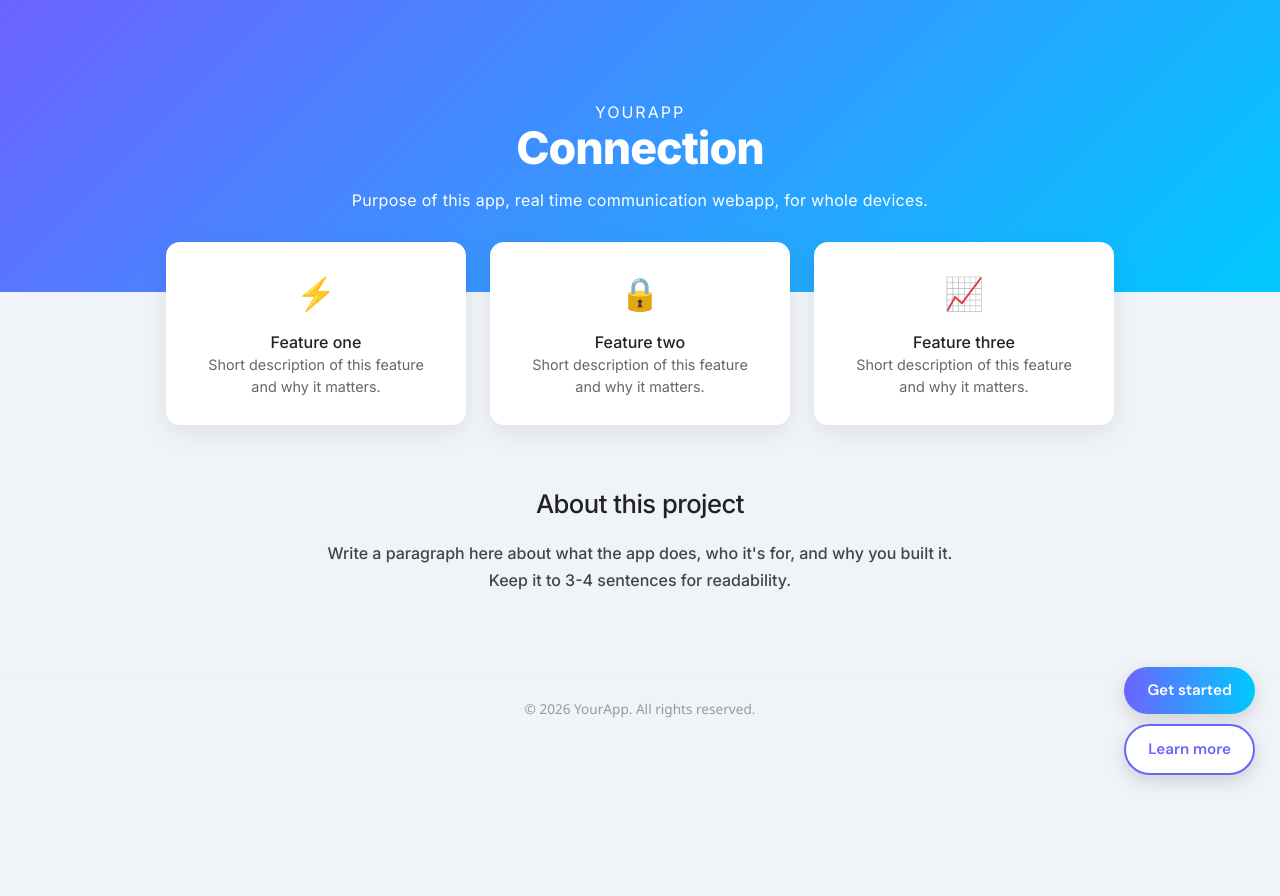
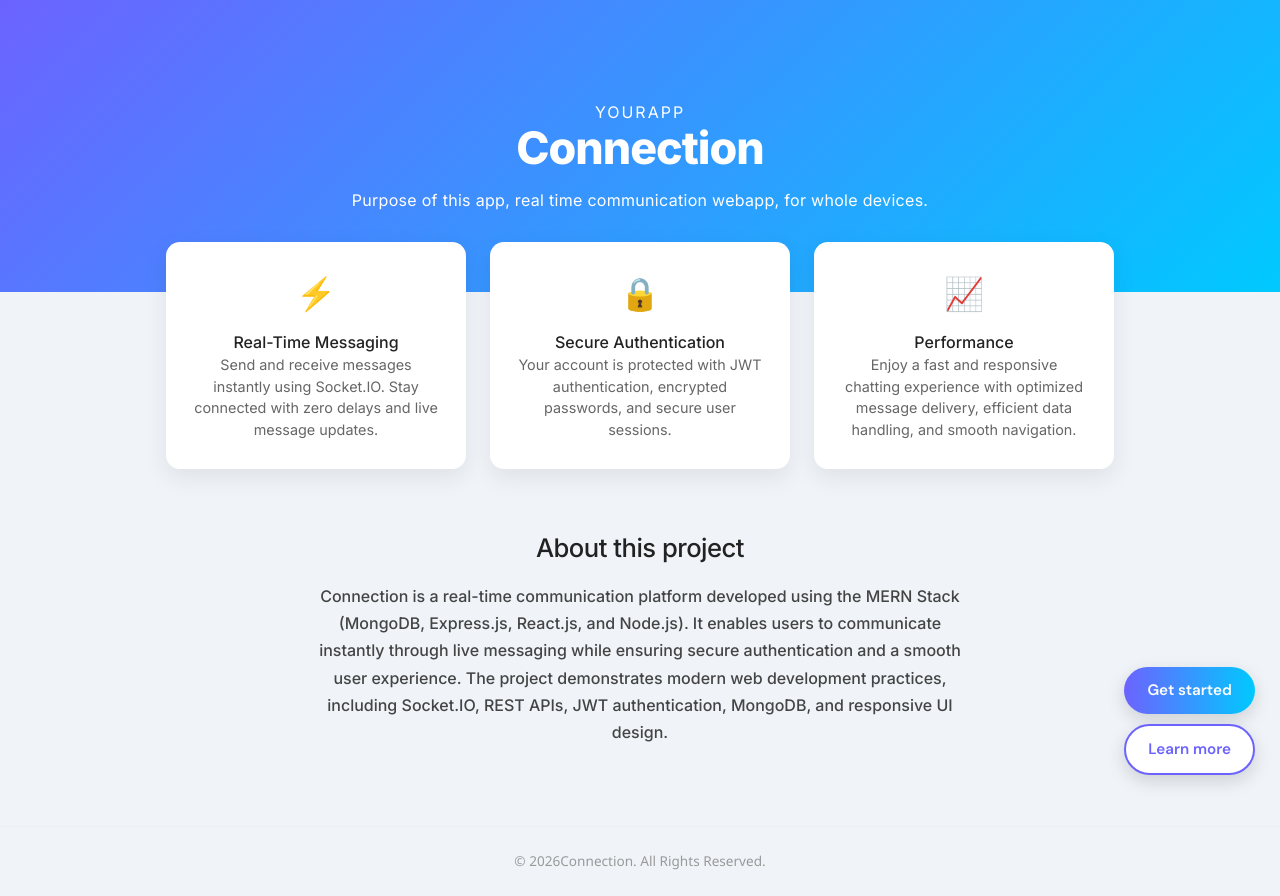
Before and after one commit to muhammadsinancm/Connection-Project, a React (Vite) app in the folder Frontend/: page / in a window 1280 px wide. Before the commit the page ends 800 px from the top, so only its background shows below. Built offline with nearby package versions, Linux system fonts and the light colour scheme.

Commit message:
changed texts

```diff
--- a/Frontend/src/Components For Pages/MessagesList.jsx
+++ b/Frontend/src/Components For Pages/MessagesList.jsx
@@ -123,7 +123,7 @@ function MessagesList() {
 
   useEffect(() => {
 
-    const newSocketProviding = io('https://connection-project-backend.onrender.com', {
+    const newSocketProviding = io('http://localhost:4000', {
       auth: {
         serverOffset: 0,
         token: token
--- a/Frontend/src/Components For Pages/Profile.jsx
+++ b/Frontend/src/Components For Pages/Profile.jsx
@@ -17,7 +17,7 @@ export function Notifications() {
     const useRefSocket = useRef(null)
 
     useEffect(() => {
-        const newSocketProviding = io('https://connection-project-backend.onrender.com', {
+        const newSocketProviding = io('http://localhost:4000', {
             auth: { serverOffset: 0 },
             transports: ['websocket', 'polling']
         })
@@ -128,7 +128,7 @@ function Profile() {
     const { token } = useContext(Context_Connection)
 
     useEffect(() => {
-        const newSocketProviding = io('https://connection-project-backend.onrender.com', {
+        const newSocketProviding = io('http://localhost:4000', {
             auth: { serverOffset: 0 },
             transports: ['websocket', 'polling']
         })
--- a/Frontend/src/Contect/ContextBrowser.jsx
+++ b/Frontend/src/Contect/ContextBrowser.jsx
@@ -23,7 +23,7 @@ function ContextBrowser(props) {
 
   }, [])
 
-  const backendURL = 'https://connection-project-backend.onrender.com'
+  const backendURL = 'http://localhost:4000'
 
 
   const propsValue = {
--- a/Frontend/src/Pages/ConnectionREQ.jsx
+++ b/Frontend/src/Pages/ConnectionREQ.jsx
@@ -20,7 +20,7 @@ function ConnectionREQ() {
   const { token, setConnection, final, setFinal } = useContext(Context_Connection)
 
   useEffect(() => {
-    const newSocketProviding = io('https://connection-project-backend.onrender.com', {
+    const newSocketProviding = io('http://localhost:4000', {
       auth: {
         serverOffset: 0,
         token: token
--- a/Frontend/src/Pages/FirstLoadPage.jsx
+++ b/Frontend/src/Pages/FirstLoadPage.jsx
@@ -43,31 +43,30 @@ function FirstLoadingPages() {
             <section className="about-features">
                 <div className="feature-card animate-on-scroll">
                     <div className="feature-icon">⚡</div>
-                    <h3>Feature one</h3>
-                    <p>Short description of this feature and why it matters.</p>
+                    <h3>Real-Time Messaging</h3>
+                    <p>Send and receive messages instantly using Socket.IO. Stay connected with zero delays and live message updates.</p>
                 </div>
                 <div className="feature-card animate-on-scroll delay-1">
                     <div className="feature-icon">🔒</div>
-                    <h3>Feature two</h3>
-                    <p>Short description of this feature and why it matters.</p>
+                    <h3>Secure Authentication</h3>
+                    <p>Your account is protected with JWT authentication, encrypted passwords, and secure user sessions.</p>
                 </div>
                 <div className="feature-card animate-on-scroll delay-2">
                     <div className="feature-icon">📈</div>
-                    <h3>Feature three</h3>
-                    <p>Short description of this feature and why it matters.</p>
+                    <h3>Performance</h3>
+                    <p>Enjoy a fast and responsive chatting experience with optimized message delivery, efficient data handling, and smooth navigation.</p>
                 </div>
 
             </section>
             <section className="about-story animate-on-scroll">
                 <h2>About this project</h2>
                 <p>
-                    Write a paragraph here about what the app does, who it's for, and
-                    why you built it. Keep it to 3-4 sentences for readability.
+                    Connection is a real-time communication platform developed using the MERN Stack (MongoDB, Express.js, React.js, and Node.js). It enables users to communicate instantly through live messaging while ensuring secure authentication and a smooth user experience. The project demonstrates modern web development practices, including Socket.IO, REST APIs, JWT authentication, MongoDB, and responsive UI design.
                 </p>
             </section>
 
             <footer className="about-footer">
-                <p>&copy; {new Date().getFullYear()} YourApp. All rights reserved.</p>
+                <p>&copy; {new Date().getFullYear()}Connection. All Rights Reserved.</p>
             </footer>
             <div className="corner-buttons">
                 <button className="corner-btn corner-btn-primary" onClick={()=> ToHomePage()}>Get started</button>
--- a/Frontend/src/Pages/Message.jsx
+++ b/Frontend/src/Pages/Message.jsx
@@ -18,7 +18,7 @@ export function ChatHeader({ responceText }) {
 
   return (
     <div className="chat-header">
-      <button className="back-btn" onClick={() => navigate('/home')}><Home size={20} />Home</button>
+      <button className="back-btn" onClick={() => navigate('/')}><Home size={20} />Home</button>
       <div className="header-info">
         <div className="avatar">{responceText?.userName?.email?.charAt(0)?.toUpperCase() || responceText?.userDataFind[0]?.email?.charAt(0)?.toUpperCase()}</div>
         <div className="user-profile">
@@ -173,7 +173,7 @@ export function PopUp({ tokens }) {
 
   useEffect(() => {
 
-    const newSocketProviding = io('https://connection-project-backend.onrender.com', {
+    const newSocketProviding = io('http://localhost:4000', {
       auth: {
         serverOffset: 0,
         token: token
@@ -265,7 +265,7 @@ export function InputBar() {
   }, [sendingUserToken, recivedUserToken])
 
   useEffect(() => {
-    const newSocketProviding = io('https://connection-project-backend.onrender.com', {
+    const newSocketProviding = io('http://localhost:4000', {
       auth: {
         serverOffset: 0,
         token: token
@@ -364,7 +364,7 @@ function Message() {
   }, [messages])
 
   useEffect(() => {
-    const newSocketProviding = io('https://connection-project-backend.onrender.com', {
+    const newSocketProviding = io('http://localhost:4000', {
       auth: {
         serverOffset: 0,
         token: token
```
Also changed, not shown: 1 other file (tests, documents, lock files or other folders).
